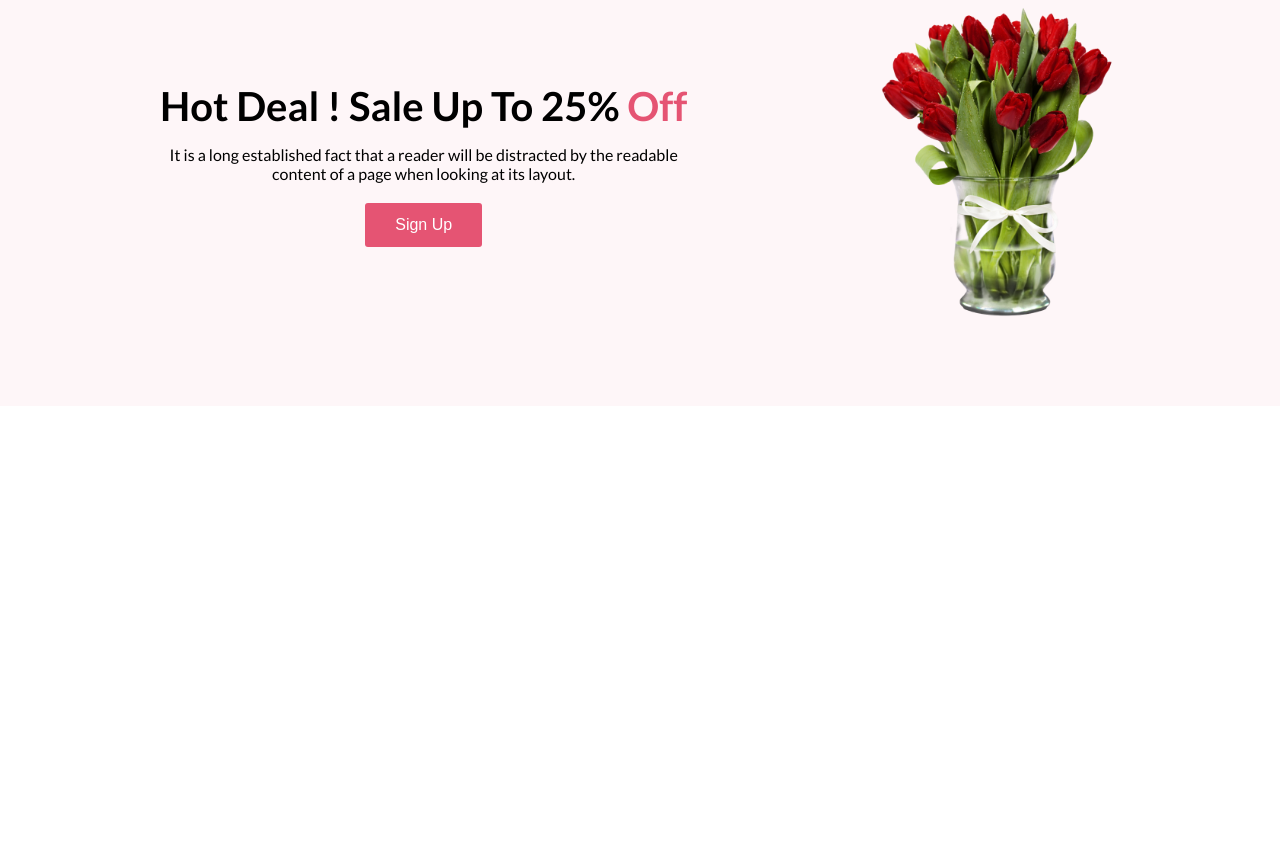
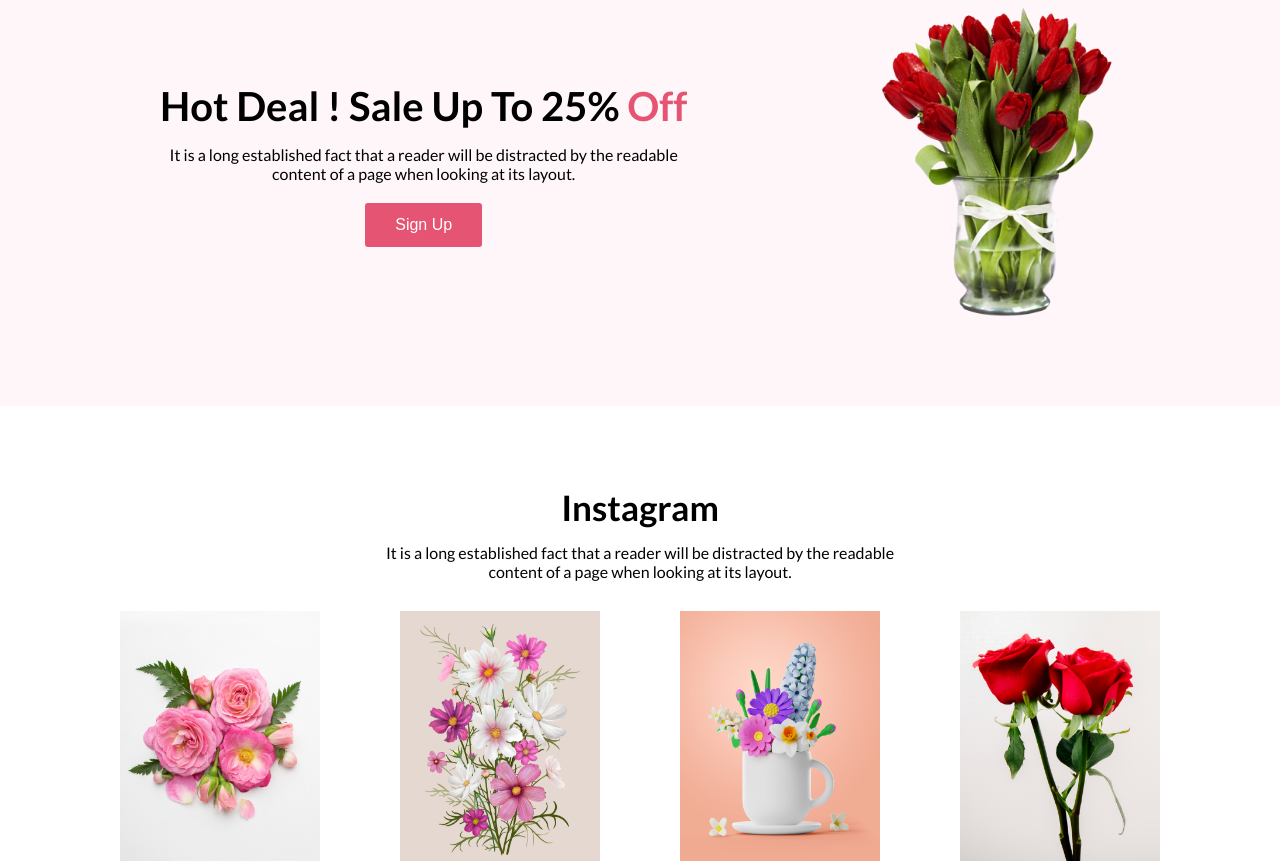
Before and after one commit to Foyez-Ahamed/online-flower-shop, a plain HTML site: page index.html in a window 1280 px wide. Shown: the part 1924-2785 px from the top of the page. Before the commit the page ends 2330 px from the top, so only its background shows below. Drawn offline with Linux system fonts and the light colour scheme.

Commit message:
social media marketing section added

```diff
--- a/index.html
+++ b/index.html
@@ -102,6 +102,21 @@
        </div>
       </section>
       <!-- discount section end -->
+
+      <!-- social media marketing section start -->
+       <section class="social-media">
+         <div class="social-content">
+           <h1>Instagram</h1>
+           <p>It is a long established fact that a reader will be distracted by the readable <br> content of a page when looking at its layout.</p>
+         </div>
+         <div class="social-marketing-img">
+           <img src="./Flower Asset/Flower 01.png" alt="">
+           <img src="./Flower Asset/Rectangle 4.png" alt="">
+           <img src="./Flower Asset/Rectangle 5.png" alt="">
+           <img src="./Flower Asset/Rectangle 6.png" alt="">
+         </div>
+       </section>
+      <!-- social media marketing section end -->
     </main>
     <!-- main section -->
 
--- a/styles/flower.css
+++ b/styles/flower.css
@@ -211,3 +211,37 @@ body{
     height: 320px;
 }
 /* discount section css end */
+
+
+/* social media marketing section css start */
+.social-media{
+    margin: 80px auto 0 auto;
+    width: 1040px;
+}
+
+.social-content{
+    text-align: center;
+}
+
+.social-content h1{
+    font-size: 35px;
+    font-weight: 600;
+}
+
+.social-content p{
+    margin-top: 15px;
+}
+
+.social-marketing-img{
+    display: flex;
+    justify-content: space-between;
+    align-items: center;
+    margin-top: 30px;
+    gap: 20px;
+}
+
+.social-marketing-img img{
+    width: 200px;
+    height: 250px;
+}
+/* social media marketing section css end */
```
